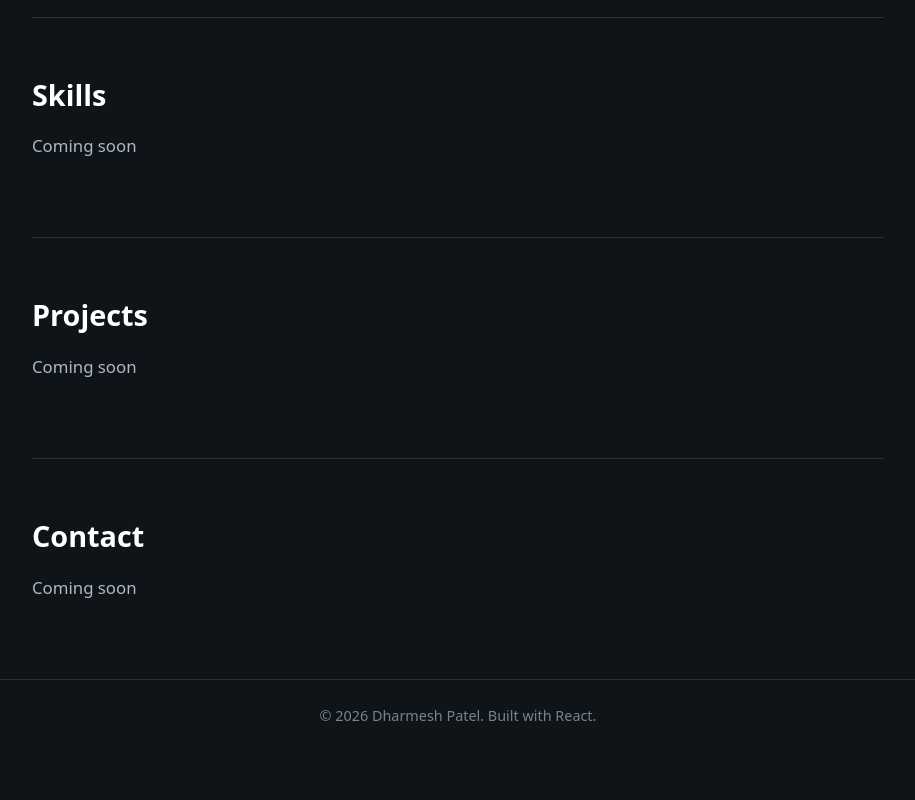
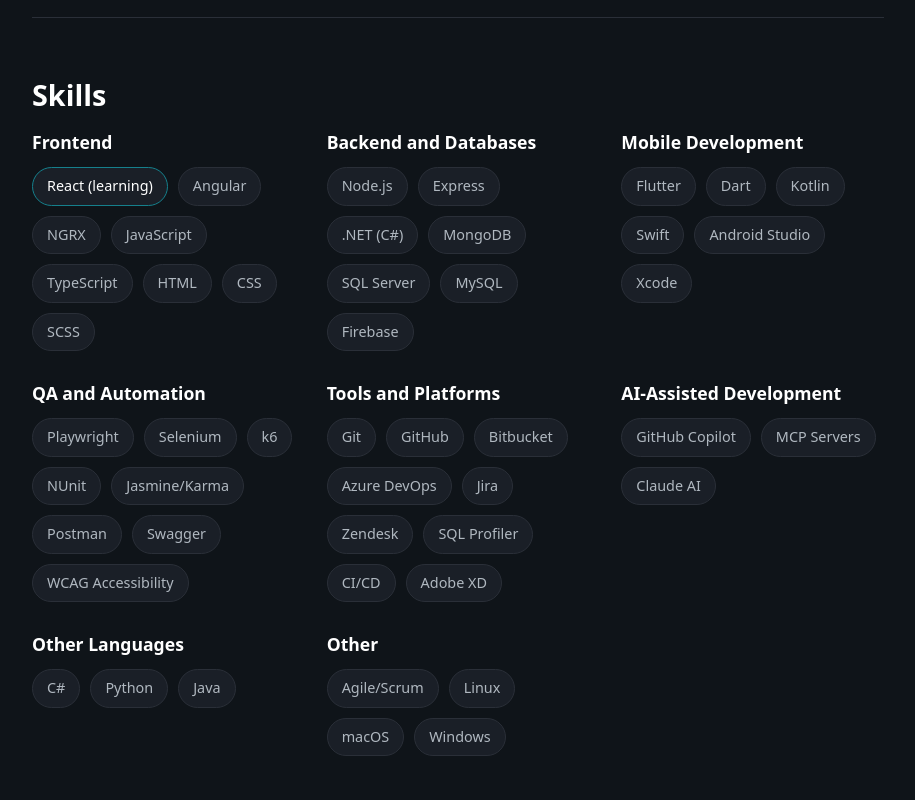
Before and after one commit to dharmeshpt2710/portfolio, a React app: page / in a window 1280 px wide. Shown: the part 620-1420 px from the top of the page, without its empty margins (182-1097 px from the left). Before the commit the page ends 1373 px from the top, so only its background shows below. Built offline with nearby package versions, Linux system fonts and the light colour scheme; the HTML template or start-up script is replaced by a standard one.

Commit message:
Phase 4: skills section
Replace the skills placeholder with categorized pills covering the
full resume skill set, and update guide.md with the complete candidate
profile (work history, education, contact info, and skill inventory)
from the owner's resume.

```diff
--- /dev/null
+++ b/src/components/Skills.css
@@ -0,0 +1,32 @@
+.skills-grid {
+  display: grid;
+  grid-template-columns: repeat(auto-fit, minmax(220px, 1fr));
+  gap: 32px;
+}
+
+.skill-category h3 {
+  font-size: 1.1rem;
+  margin: 0 0 14px;
+}
+
+.skill-tags {
+  display: flex;
+  flex-wrap: wrap;
+  gap: 10px;
+}
+
+.skill-tag {
+  display: inline-block;
+  padding: 6px 14px;
+  border-radius: 999px;
+  border: 1px solid var(--color-border);
+  background-color: var(--color-surface);
+  color: var(--color-text-body);
+  font-size: 0.9rem;
+  white-space: nowrap;
+}
+
+.skill-tag-growth {
+  border-color: var(--color-accent);
+  color: var(--color-text);
+}
--- a/src/components/Skills.jsx
+++ b/src/components/Skills.jsx
@@ -1,8 +1,61 @@
+import './Skills.css'
+
+const skillCategories = [
+  {
+    title: 'Frontend',
+    skills: ['React (learning)', 'Angular', 'NGRX', 'JavaScript', 'TypeScript', 'HTML', 'CSS', 'SCSS'],
+  },
+  {
+    title: 'Backend and Databases',
+    skills: ['Node.js', 'Express', '.NET (C#)', 'MongoDB', 'SQL Server', 'MySQL', 'Firebase'],
+  },
+  {
+    title: 'Mobile Development',
+    skills: ['Flutter', 'Dart', 'Kotlin', 'Swift', 'Android Studio', 'Xcode'],
+  },
+  {
+    title: 'QA and Automation',
+    skills: ['Playwright', 'Selenium', 'k6', 'NUnit', 'Jasmine/Karma', 'Postman', 'Swagger', 'WCAG Accessibility'],
+  },
+  {
+    title: 'Tools and Platforms',
+    skills: ['Git', 'GitHub', 'Bitbucket', 'Azure DevOps', 'Jira', 'Zendesk', 'SQL Profiler', 'CI/CD', 'Adobe XD'],
+  },
+  {
+    title: 'AI-Assisted Development',
+    skills: ['GitHub Copilot', 'MCP Servers', 'Claude AI'],
+  },
+  {
+    title: 'Other Languages',
+    skills: ['C#', 'Python', 'Java'],
+  },
+  {
+    title: 'Other',
+    skills: ['Agile/Scrum', 'Linux', 'macOS', 'Windows'],
+  },
+]
+
 function Skills() {
   return (
     <section id="skills" className="section skills">
       <h2>Skills</h2>
-      <p>Coming soon</p>
+      <div className="skills-grid">
+        {skillCategories.map((category) => (
+          <div className="skill-category" key={category.title}>
+            <h3>{category.title}</h3>
+            <div className="skill-tags">
+              {category.skills.map((skill) => (
+                <span
+                  className={`skill-tag${skill.includes('learning') ? ' skill-tag-growth' : ''}`}
+                  key={skill}
+                >
+                  {skill}
+                </span>
+              ))}
+            </div>
+          </div>
+        ))}
+      </div>
     </section>
   )
 }
```
Also changed, not shown: 1 other file (tests, documents, lock files or other folders).
